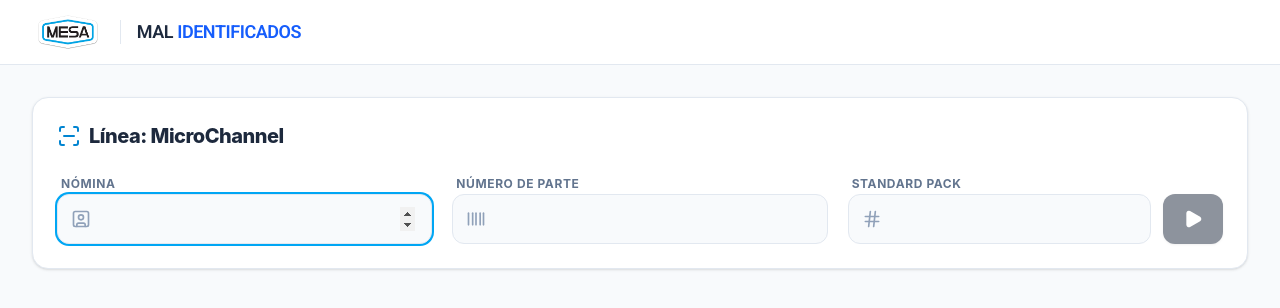
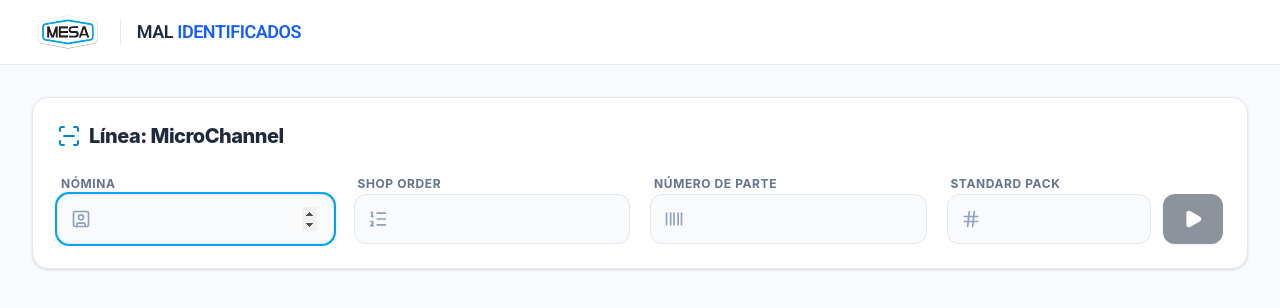
Before and after one commit to Manufacturas-Especializadas/MalIdentificados-FrontEnd, a React (Vite) app: page /microchannel in a window 1280 px wide. Shown: the top 308 px of the page. Built offline with nearby package versions, Linux system fonts and the light colour scheme; no server answers.

Commit message:
feat: shop order

```diff
--- a/src/components/UI/Scanning/SetupHeader.tsx
+++ b/src/components/UI/Scanning/SetupHeader.tsx
@@ -6,6 +6,7 @@ import {
   Hash,
   Loader2,
   Play,
+  ListOrdered,
 } from "lucide-react";
 import { useEffect, useRef, useState } from "react";
 
@@ -18,6 +19,7 @@ interface SetupHeaderProps {
     payroll: number,
     partNumber: string,
     quantity: number,
+    shopOrder: string,
   ) => void;
 }
 
@@ -30,24 +32,32 @@ export const SetupHeader = ({
 }: SetupHeaderProps) => {
   const [payroll, setPayroll] = useState("");
   const [partNumber, setPartNumber] = useState("");
+  const [shopOrder, setShopOrder] = useState("");
   const [quantity, setQuantity] = useState("");
 
   const partNumberRef = useRef<HTMLInputElement>(null);
   const quantityRef = useRef<HTMLInputElement>(null);
   const payrollRef = useRef<HTMLInputElement>(null);
+  const shopOrderRef = useRef<HTMLInputElement>(null);
 
   useEffect(() => {
     setPayroll("");
     setPartNumber("");
+    setShopOrder("");
     setQuantity("");
 
     payrollRef.current?.focus();
   }, [resetTrigger]);
 
   const submitForm = () => {
-    if (!payroll || !partNumber || !quantity) return;
+    if (!payroll || !partNumber || !quantity || !shopOrder) return;
 
-    onStartSession(Number(payroll), partNumber.toUpperCase(), Number(quantity));
+    onStartSession(
+      Number(payroll),
+      partNumber.toUpperCase(),
+      Number(quantity),
+      shopOrder.toUpperCase(),
+    );
   };
 
   const handleSubmit = (e: React.FormEvent<HTMLFormElement>) => {
@@ -91,7 +101,7 @@ export const SetupHeader = ({
 
       <form
         onSubmit={handleSubmit}
-        className="grid grid-cols-1 md:grid-cols-3 gap-5"
+        className="grid grid-cols-1 md:grid-cols-4 gap-5"
       >
         <div className="space-y-1.5">
           <label className="text-xs font-bold text-slate-500 uppercase tracking-wider ml-1">
@@ -112,6 +122,33 @@ export const SetupHeader = ({
               value={payroll}
               onChange={(e) => setPayroll(e.target.value)}
               onKeyDown={(e) => handleKeyDown(e, partNumberRef)}
+              className="block w-full pl-11 pr-4 py-3 bg-slate-50 border border-slate-200
+              rounded-xl text-base font-semibold text-slate-800 focus:outline-none
+              focus:ring-2 focus:ring-sky-500 disabled:opacity-60
+              disabled:bg-slate-100 transition-all"
+            />
+          </div>
+        </div>
+
+        <div className="space-y-1.5">
+          <label className="text-xs font-bold text-slate-500 uppercase tracking-wider ml-1">
+            Shop Order
+          </label>
+
+          <div className="relative">
+            <div className="absolute inset-y-0 left-0 pl-3.5 flex items-center pointer-events-none">
+              <ListOrdered className="h-5 w-5 text-slate-400" />
+            </div>
+
+            <input
+              type="number"
+              required
+              autoFocus
+              ref={shopOrderRef}
+              disabled={isActive}
+              value={shopOrder}
+              onChange={(e) => setShopOrder(e.target.value)}
+              onKeyDown={(e) => handleKeyDown(e, shopOrderRef)}
               className="block w-full pl-11 pr-4 py-3 bg-slate-50 border border-slate-200
               rounded-xl text-base font-semibold text-slate-800 focus:outline-none
               focus:ring-2 focus:ring-sky-500 disabled:opacity-60
--- a/src/hooks/useScanning.ts
+++ b/src/hooks/useScanning.ts
@@ -34,6 +34,7 @@ export const useScanning = () => {
     payrollNumber: number,
     expectedPartCode: string,
     requiredQuantity: number,
+    shopOrder: string,
     scannedItems: ScanRecord[],
   ) => {
     setLoading(true);
@@ -41,6 +42,7 @@ export const useScanning = () => {
     const payload: CompleteBatchPayload = {
       payrollNumber,
       expectedPartCode,
+      shopOrder,
       requiredQuantity,
       scans: scannedItems.map((item) => ({
         scannedPartCode: item.code,
--- a/src/pages/MicroChannel/MicroChannel.tsx
+++ b/src/pages/MicroChannel/MicroChannel.tsx
@@ -10,6 +10,7 @@ export const MicroChannel = () => {
   const [sessionConfig, setSessionConfig] = useState({
     payroll: 0,
     partNumber: "",
+    shopOrder: "",
     quantity: 0,
   });
 
@@ -23,8 +24,9 @@ export const MicroChannel = () => {
     payroll: number,
     partNumber: string,
     quantity: number,
+    shopOrder: string,
   ) => {
-    setSessionConfig({ payroll, partNumber, quantity });
+    setSessionConfig({ payroll, partNumber, quantity, shopOrder });
     setScannedItems([]);
     setScannedCount(0);
     setIsBlocked(false);
@@ -65,11 +67,12 @@ export const MicroChannel = () => {
             sessionConfig.payroll,
             sessionConfig.partNumber,
             sessionConfig.quantity,
+            sessionConfig.shopOrder,
             updatedItems,
           );
 
           setTimeout(() => {
-            handleStartSession(0, "", 0);
+            handleStartSession(0, "", 0, "");
             setResetHeader((prev) => prev + 1);
           }, 2500);
         } catch (error) {
--- a/src/types/types.ts
+++ b/src/types/types.ts
@@ -23,6 +23,7 @@ export interface ScanDetailPayload {
 
 export interface CompleteBatchPayload {
   payrollNumber: number;
+  shopOrder: string;
   expectedPartCode: string;
   requiredQuantity: number;
   scans: ScanDetailPayload[];
```
